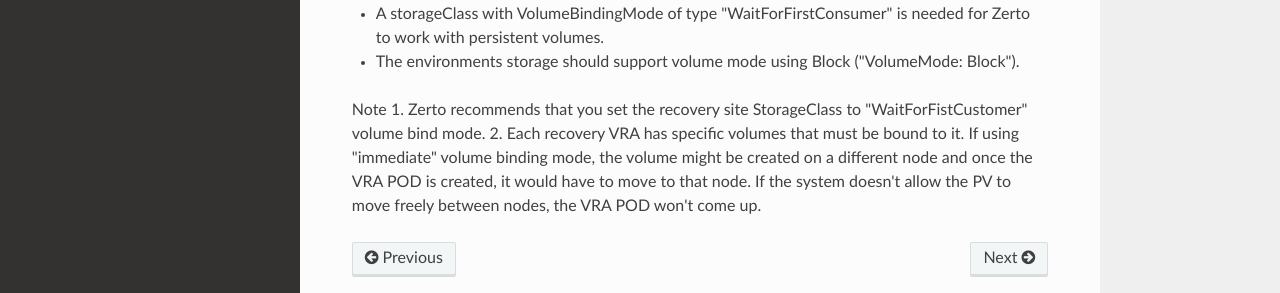
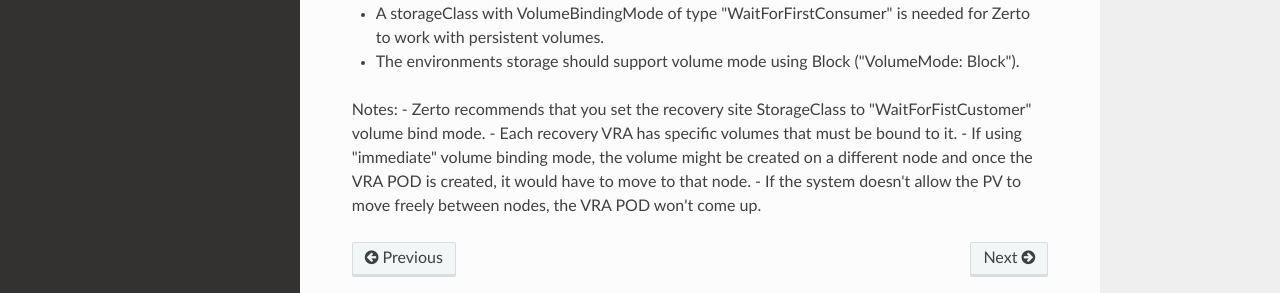
Before and after one commit to ZertoPublic/Z4K, an MkDocs documentation site: the page built from docs/PrerequisitesAndRequirements.md, in a window 1280 px wide. Shown: the part 542-835 px from the top of the page. Built offline with MkDocs 1.6.1, drawn with Linux system fonts in a browser that asks for light colours.

Commit message:
Update PrerequisitesAndRequirements.md

```diff
--- a/docs/PrerequisitesAndRequirements.md
+++ b/docs/PrerequisitesAndRequirements.md
@@ -16,8 +16,9 @@
 -	A storageClass with VolumeBindingMode of type "WaitForFirstConsumer" is needed for Zerto to work with persistent volumes.
 -	The environments storage should support volume mode using Block ("VolumeMode: Block").
 
-<span class="Note">Note
-1. Zerto recommends that you set the recovery site StorageClass to "WaitForFistCustomer" volume bind mode.
-2. Each recovery VRA has specific volumes that must be bound to it.
-If using "immediate" volume binding mode, the volume might be created on a different node and once the VRA POD is created, it would have to move to that node.
-If the system doesn't allow the PV to move freely between nodes, the VRA POD won't come up.</span>
+<span class="Note">Notes:
+- Zerto recommends that you set the recovery site StorageClass to "WaitForFistCustomer" volume bind mode.
+- Each recovery VRA has specific volumes that must be bound to it.
+    - If using "immediate" volume binding mode, the volume might be created on a different node and once the VRA POD is created, it would have to move to that node.
+    - If the system doesn't allow the PV to move freely between nodes, the VRA POD won't come up.
+</span>
```
